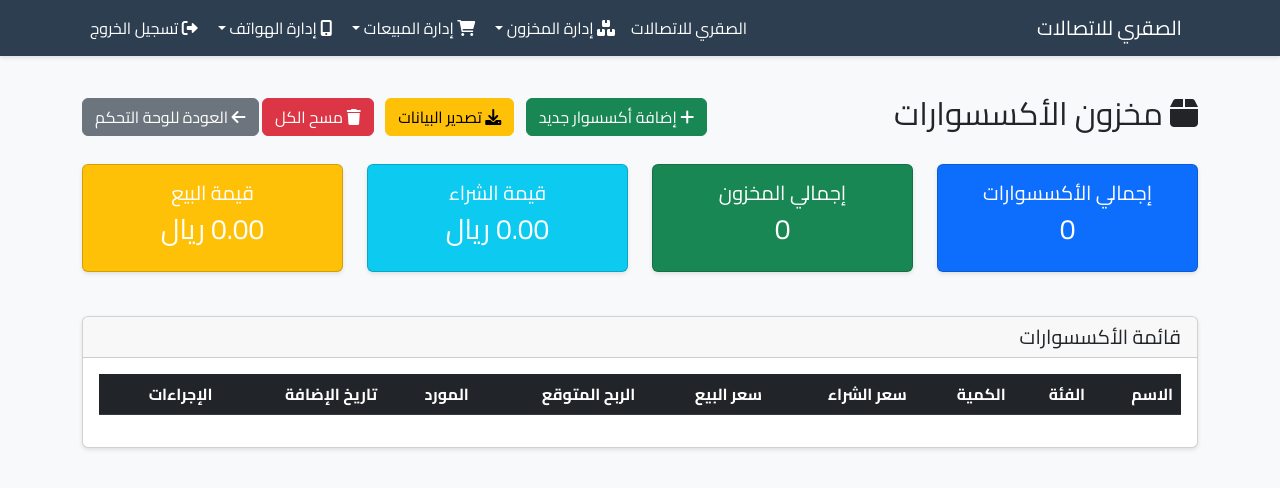
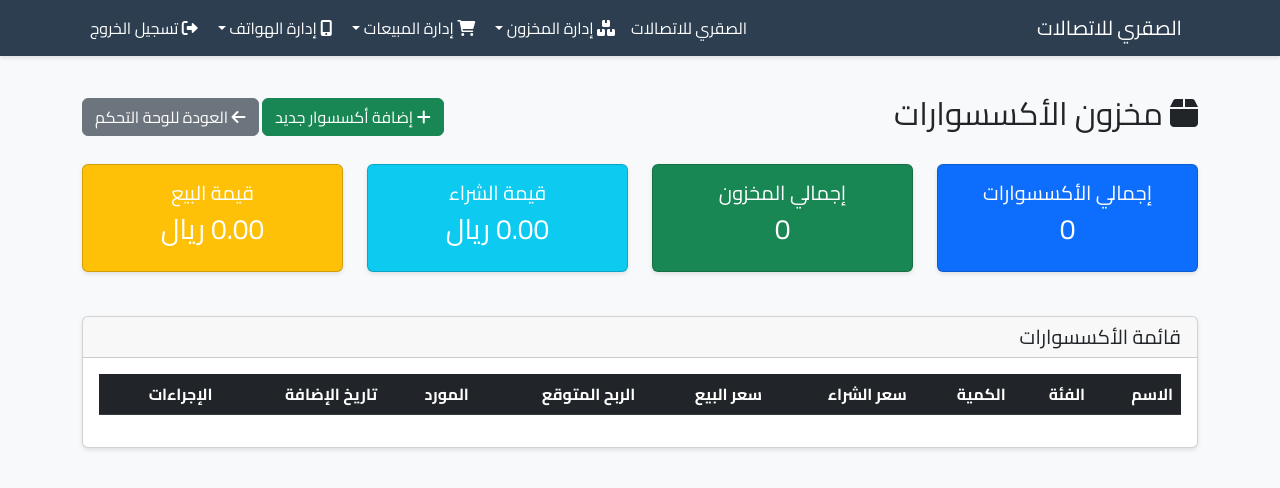
Before and after one commit to FLANsa/black-fingerprint, a website with bundled scripts: page list_accessories_simple.html in a window 1280 px wide. Built offline with nearby package versions, Linux system fonts and the light colour scheme; no server answers.

Commit message:
list_accessories_simple: remove 'تصدير البيانات' and 'مسح الكل' buttons

```diff
--- a/list_accessories_simple.html
+++ b/list_accessories_simple.html
@@ -94,12 +94,6 @@
         <a href="add_accessory.html" class="btn btn-success me-2">
           <i class="fas fa-plus"></i> إضافة أكسسوار جديد
         </a>
-        <button class="btn btn-warning me-2" onclick="exportData()">
-          <i class="fas fa-download"></i> تصدير البيانات
-        </button>
-        <button class="btn btn-danger me-2" onclick="clearAllData()">
-          <i class="fas fa-trash"></i> مسح الكل
-        </button>
         <a href="dashboard.html" class="btn btn-secondary">
           <i class="fas fa-arrow-left"></i> العودة للوحة التحكم
         </a>
```
